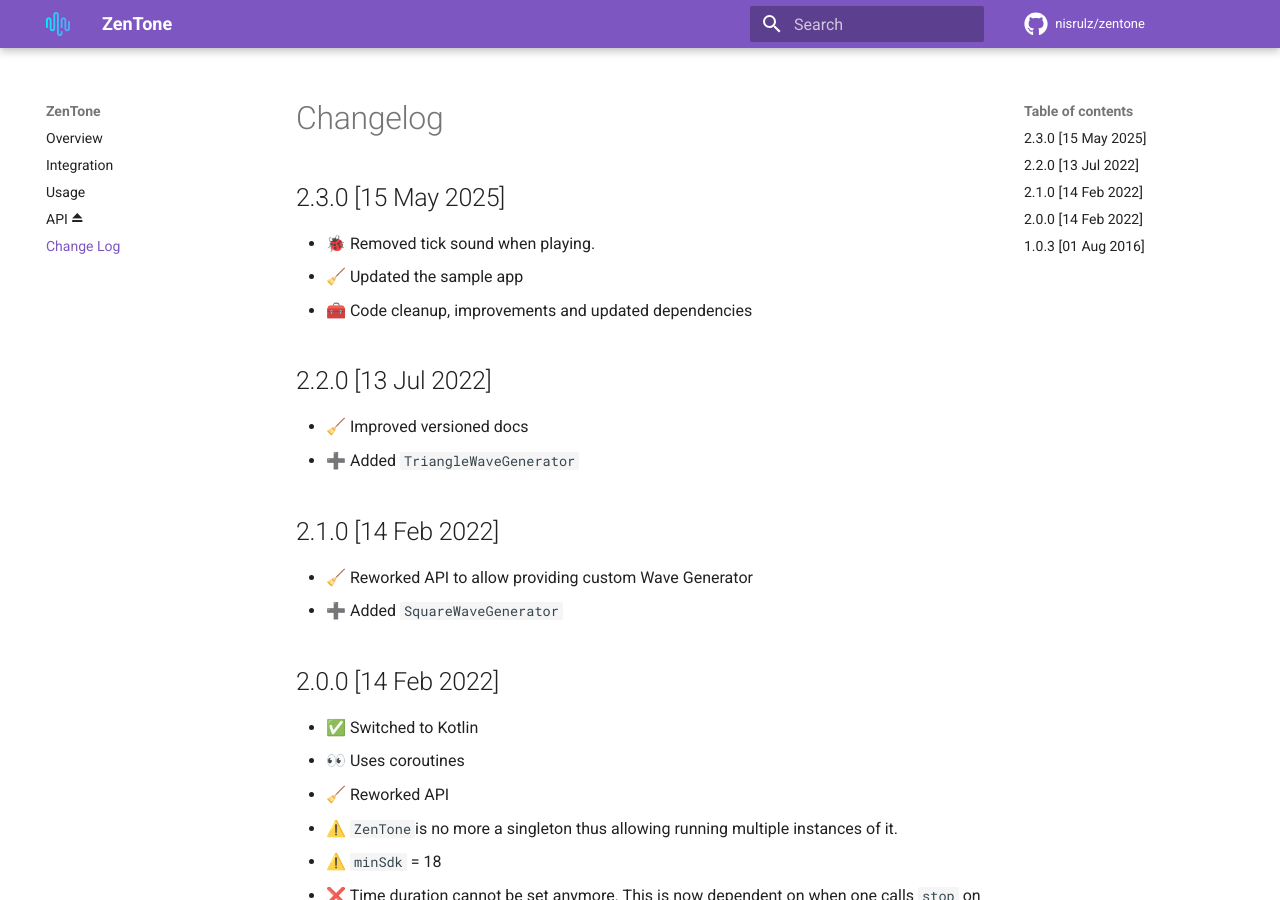
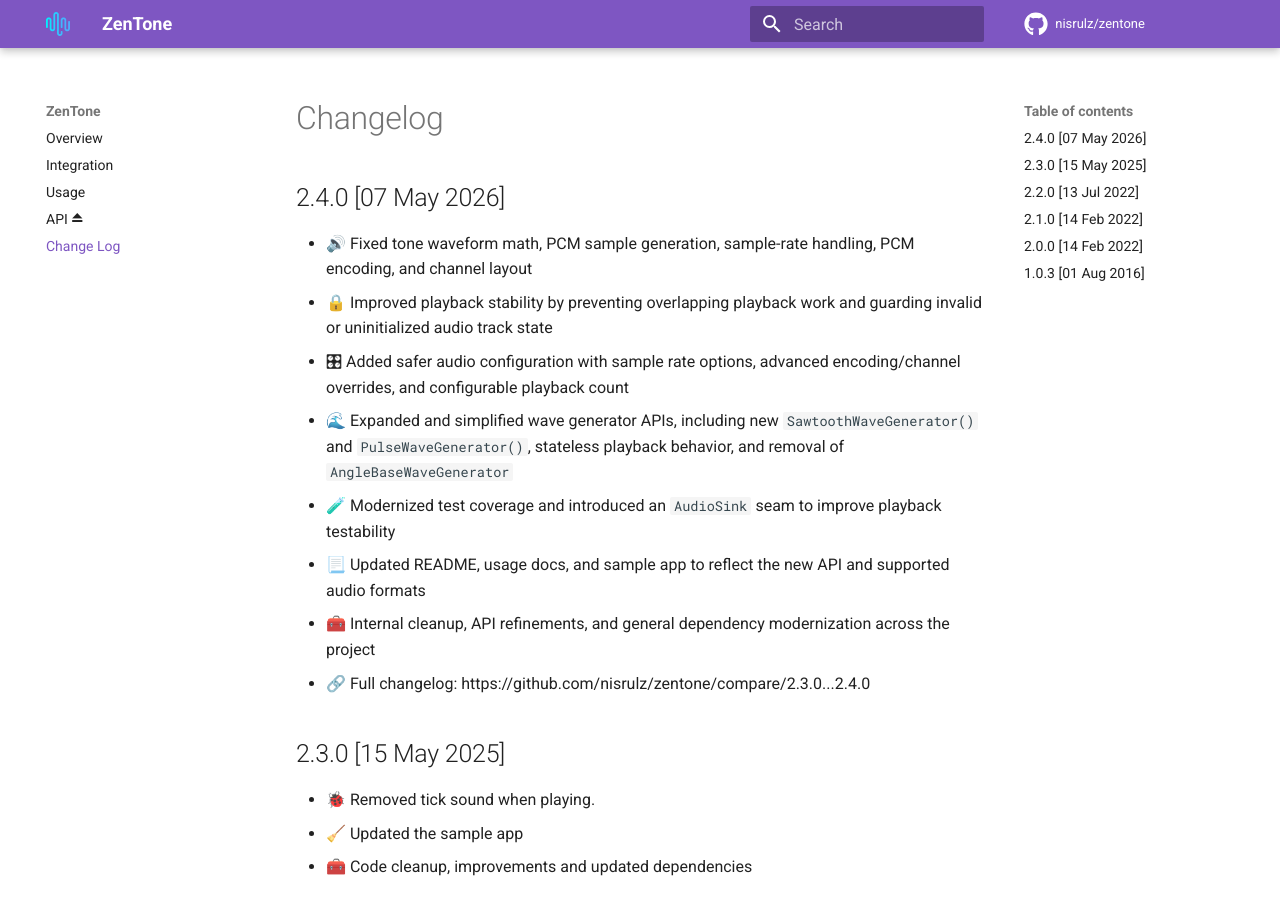
Before and after one commit to nisrulz/zentone, an MkDocs documentation site: the page built from docs/changelog.md, in a window 1280 px wide and 900 px high. Built offline with MkDocs 1.6.1 and Material for MkDocs 9.7.7, drawn with Linux system fonts in a browser that asks for light colours; comment, search, counter and statistics services are not loaded; the version menu is left out.

Commit message:
cleanup publishing

```diff
--- a/docs/changelog.md
+++ b/docs/changelog.md
@@ -1,4 +1,15 @@
 # Changelog
+
+## 2.4.0 [07 May 2026]
+
+- 🔊 Fixed tone waveform math, PCM sample generation, sample-rate handling, PCM encoding, and channel layout
+- 🔒 Improved playback stability by preventing overlapping playback work and guarding invalid or uninitialized audio track state
+- 🎛 Added safer audio configuration with sample rate options, advanced encoding/channel overrides, and configurable playback count
+- 🌊 Expanded and simplified wave generator APIs, including new `SawtoothWaveGenerator()` and `PulseWaveGenerator()`, stateless playback behavior, and removal of `AngleBaseWaveGenerator`
+- 🧪 Modernized test coverage and introduced an `AudioSink` seam to improve playback testability
+- 📃 Updated README, usage docs, and sample app to reflect the new API and supported audio formats
+- 🧰 Internal cleanup, API refinements, and general dependency modernization across the project
+- 🔗 Full changelog: https://github.com/nisrulz/zentone/compare/2.3.0...2.4.0
 
 ## 2.3.0 [15 May 2025]
 
```
Also changed, not shown: dev-docs.md (+3 -3 lines), 4 other files.
